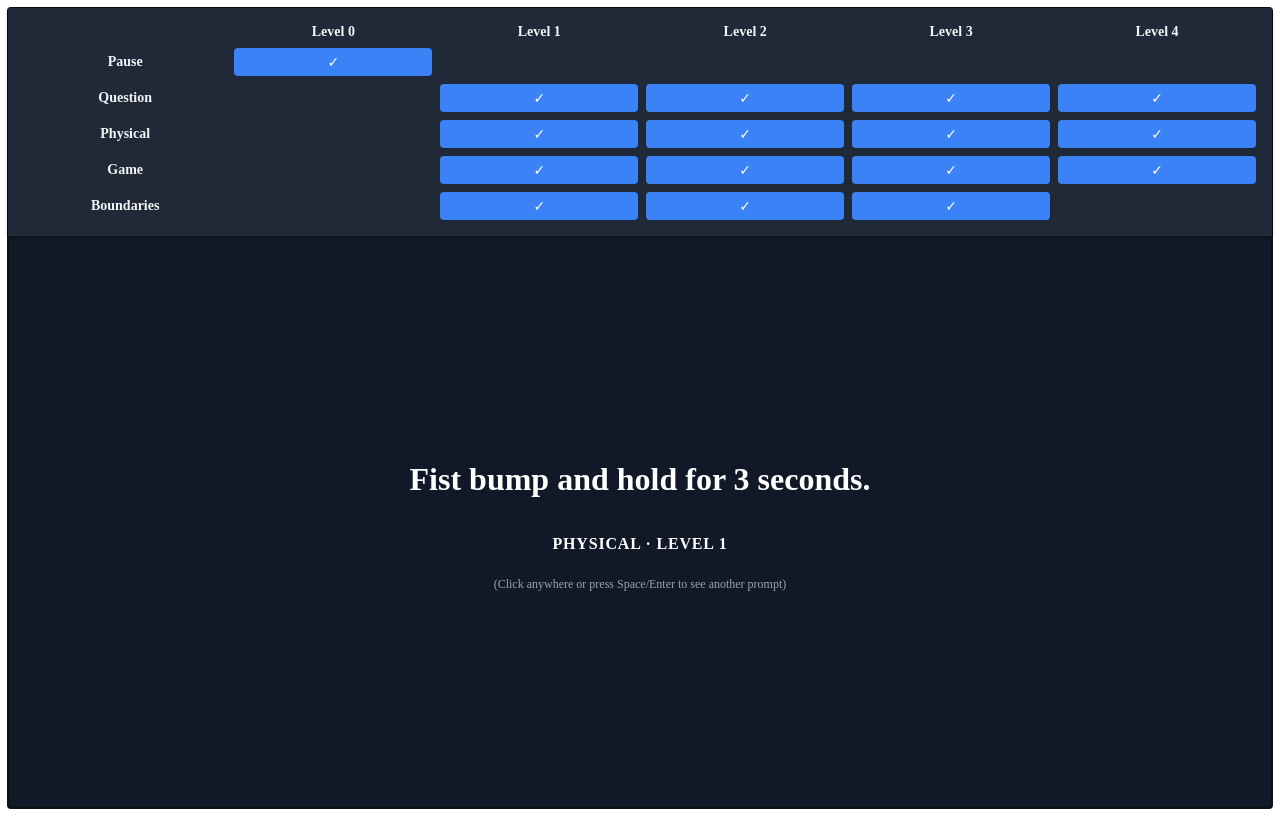
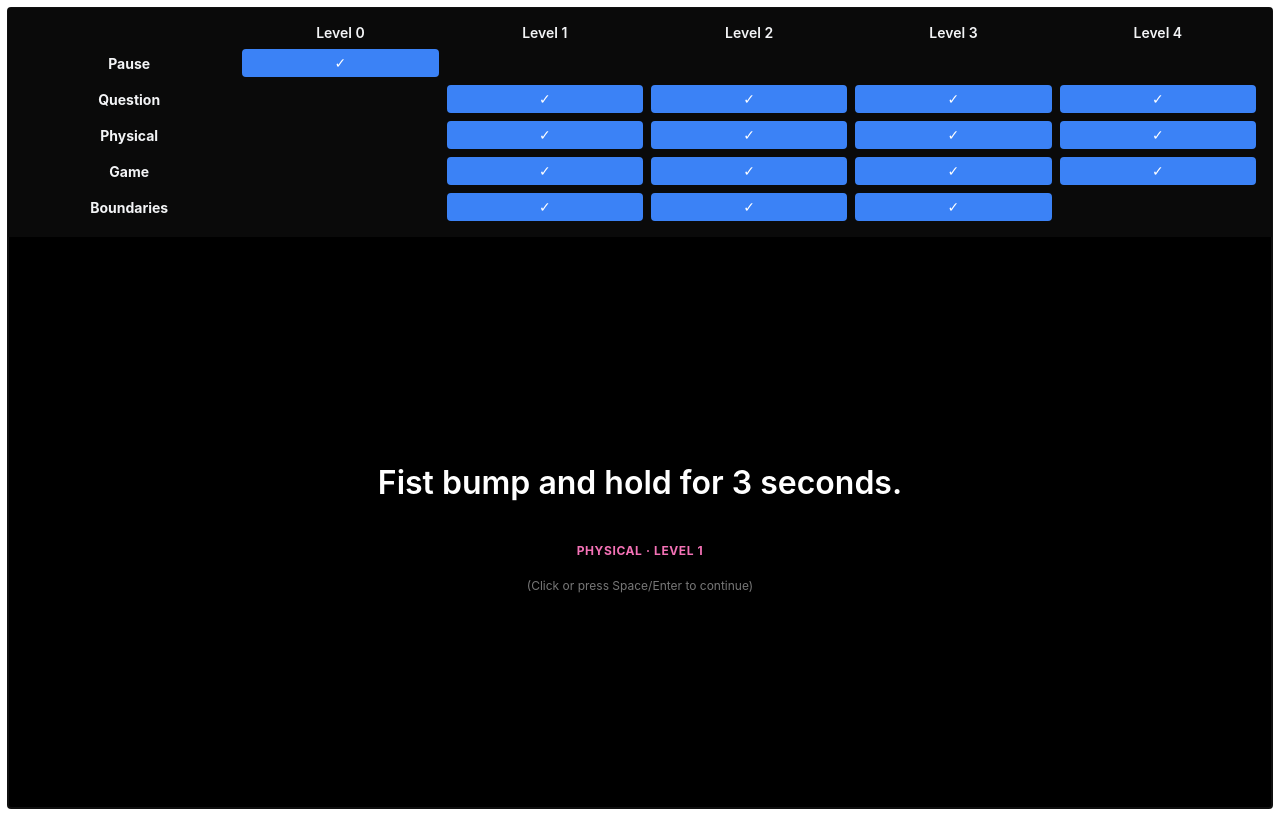
Before and after one commit to improv-tools/impbreaker, a React (Create React App) app: page / in a window 1280 px wide. Built offline with nearby package versions, Linux system fonts and the light colour scheme.

Commit message:
Layout colour and font cleanup.

```diff
--- a/src/App.jsx
+++ b/src/App.jsx
@@ -42,10 +42,10 @@ export default function App() {
   };
 
   const categoryColors = {
-    question: "text-blue-600",
-    physical: "text-pink-600",
-    game: "text-green-600",
-    boundaries: "text-purple-600",
+    question: "#60a5fa",   // blue
+    physical: "#f472b6",   // pink
+    game: "#6ee7b7",       // green
+    boundaries: "#c084fc", // purple
   };
 
   return (
@@ -61,14 +61,14 @@ export default function App() {
         minHeight: "100vh",
         display: "flex",
         flexDirection: "column",
-        backgroundColor: "#111827", // dark theme
+        backgroundColor: "#000",
         color: "white",
+        fontFamily: `"Inter", sans-serif`,
       }}
     >
       <div
         style={{
-          backgroundColor: "#1f2937",
-          boxShadow: "0 1px 3px rgba(0,0,0,0.4)",
+          backgroundColor: "#0a0a0a",
           padding: "1rem",
           position: "sticky",
           top: 0,
@@ -110,9 +110,9 @@ export default function App() {
                     style={{
                       padding: "0.25rem 0.5rem",
                       borderRadius: "0.25rem",
-                      border: active ? "2px solid #3b82f6" : "1px solid #374151",
-                      backgroundColor: active ? "#3b82f6" : "#1f2937",
-                      color: active ? "white" : "#d1d5db",
+                      border: active ? "2px solid #3b82f6" : "1px solid #444",
+                      backgroundColor: active ? "#3b82f6" : "#111",
+                      color: active ? "white" : "#ccc",
                       cursor: "pointer",
                       fontSize: "0.875rem",
                       userSelect: "none",
@@ -138,14 +138,22 @@ export default function App() {
           flexDirection: "column",
           justifyContent: "center",
           alignItems: "center",
-          padding: "1.5rem",
+          padding: "2rem",
           textAlign: "center",
           userSelect: "none",
         }}
       >
         {currentPrompt ? (
           <>
-            <h1 style={{ fontSize: "2rem", fontWeight: "600", color: "white", maxWidth: "40rem" }}>
+            <h1
+              style={{
+                fontSize: "2rem",
+                fontWeight: "600",
+                color: "white",
+                maxWidth: "40rem",
+                lineHeight: "1.4",
+              }}
+            >
               {currentPrompt.text}
             </h1>
             <p
@@ -154,17 +162,25 @@ export default function App() {
                 textTransform: "uppercase",
                 fontWeight: "700",
                 letterSpacing: "0.05em",
-                color: categoryColors[currentPrompt.category] || "#d1d5db",
+                color: categoryColors[currentPrompt.category] || "#999",
+                fontSize: "0.75rem",
               }}
             >
               {currentPrompt.category} · Level {currentPrompt.level}
             </p>
-            <p style={{ marginTop: "0.5rem", fontSize: "0.75rem", color: "#9ca3af", userSelect: "text" }}>
-              (Click anywhere or press Space/Enter to see another prompt)
+            <p
+              style={{
+                marginTop: "0.5rem",
+                fontSize: "0.75rem",
+                color: "#777",
+                userSelect: "text",
+              }}
+            >
+              (Click or press Space/Enter to continue)
             </p>
           </>
         ) : (
-          <p style={{ color: "#6b7280", marginTop: "1.5rem", userSelect: "text" }}>
+          <p style={{ color: "#888", marginTop: "1.5rem", userSelect: "text" }}>
             No prompts available for the selected filters.
           </p>
         )}
```
